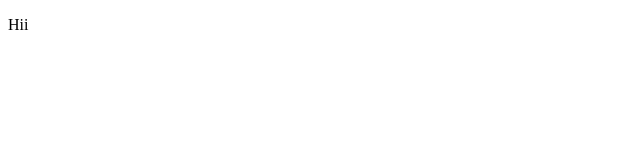
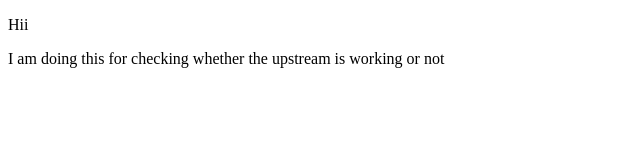
Before and after one commit to AmanDwivedi2324/prac5, a plain HTML site: page index.html in a window 1280 px wide. Shown: the whole page, without its empty margins (0-640 px from the left). Drawn offline with Linux system fonts and the light colour scheme.

Commit message:
Changes index file

```diff
--- a/index.html
+++ b/index.html
@@ -7,5 +7,8 @@
 </head>
 <body>
     <p>Hii</p>
+    <p>
+        I am doing this for checking whether the upstream is working or not
+    </p>
 </body>
 </html>
```
